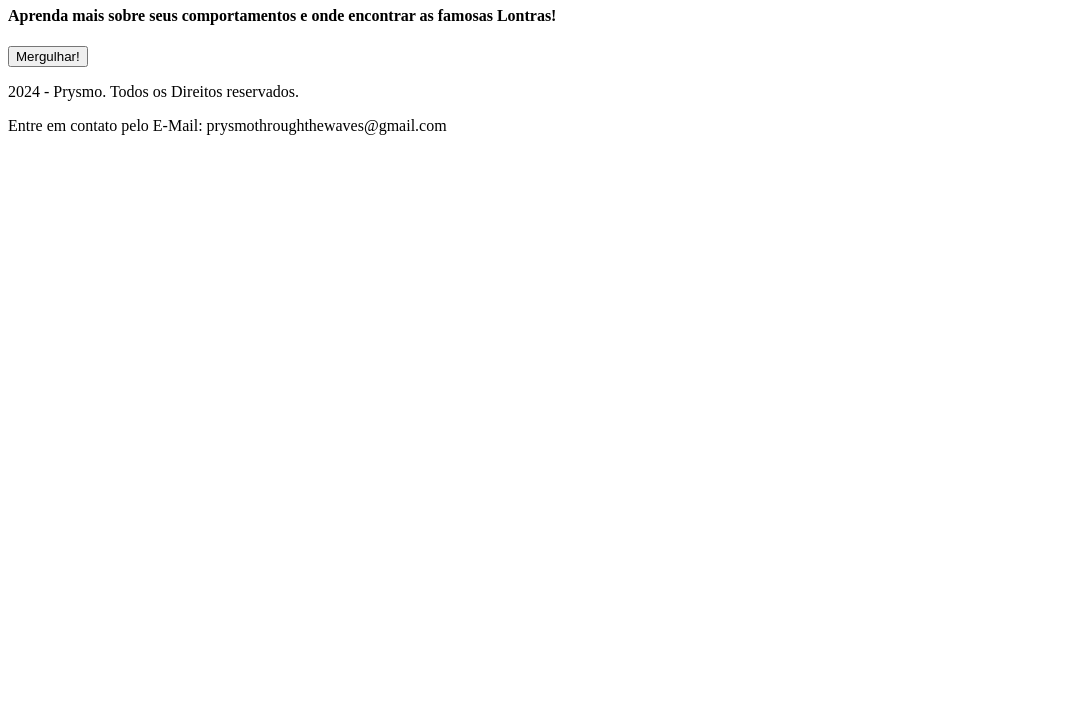
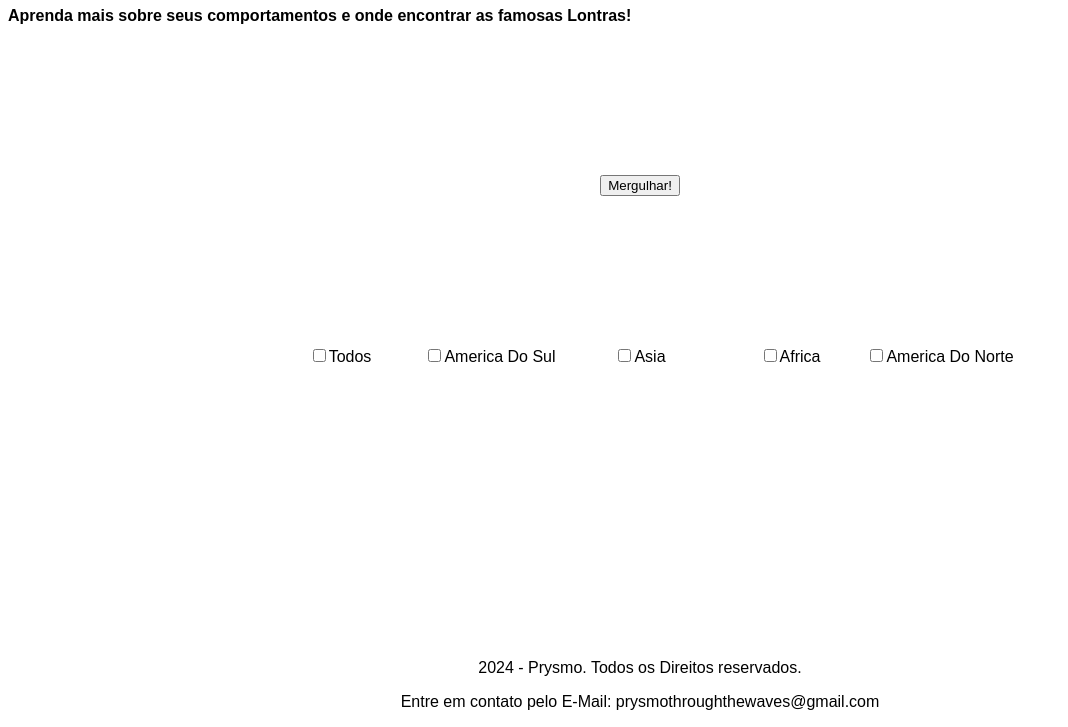
Before and after one commit to ViniDev0/Prysmo, a plain HTML site: page index.html in a window 1280 px wide. Shown: the part 73-800 px from the top of the page, without its empty margins (0-1068 px from the left). Drawn offline with Linux system fonts and the light colour scheme.

Commit message:
added some features to the basis of the project, improving a little bit more the structure

```diff
--- a/assets/style.css
+++ b/assets/style.css
@@ -0,0 +1,22 @@
+#FiltroDePaises {
+  text-align: center;
+  display: grid;
+  grid-template-columns: repeat(5, 150px);
+  place-content: center;
+}
+#botao {
+  text-align: center;
+  margin: 150px;
+}
+#rodape {
+  padding: 0;
+  margin: 0;
+  width: 100%;
+  position: fixed;
+  bottom: 0;
+  left: 0;
+  text-align: center;
+}
+body {
+  font-family: Arial, Helvetica, sans-serif;
+}
--- a/index.html
+++ b/index.html
@@ -12,11 +12,18 @@
     <h4>Aprenda mais sobre seus comportamentos e onde encontrar as famosas Lontras!</h4>
   </header>
   <main>
-    <section>
+    <section id="botao">
       <button>Mergulhar!</button>
     </section>
+    <section id="FiltroDePaises">
+      <label><input type="checkbox" name="todos">Todos</label>
+      <label><input type="checkbox" name="AmericaDoSul">America Do Sul</label>
+      <label><input type="checkbox" name="Asia">Asia</label>
+      <label><input type="checkbox" name="Africa">Africa</label>
+      </label><label><input type="checkbox" name="AmericaDoNorte">America Do Norte</label>
+    </section>
   </main>
-  <footer>
+  <footer id="rodape">
     <p>2024 - Prysmo. Todos os Direitos reservados.</p>
     <p>Entre em contato pelo E-Mail: prysmothroughthewaves@gmail.com</p>
   </footer>
```
